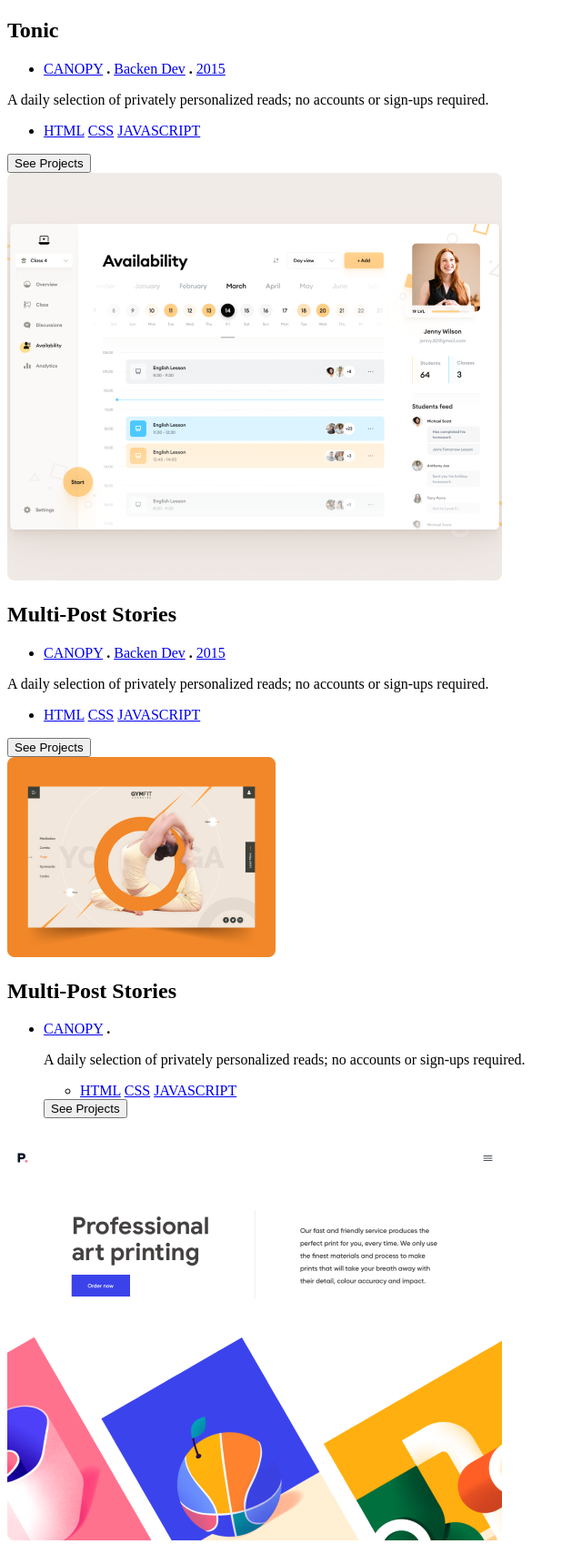
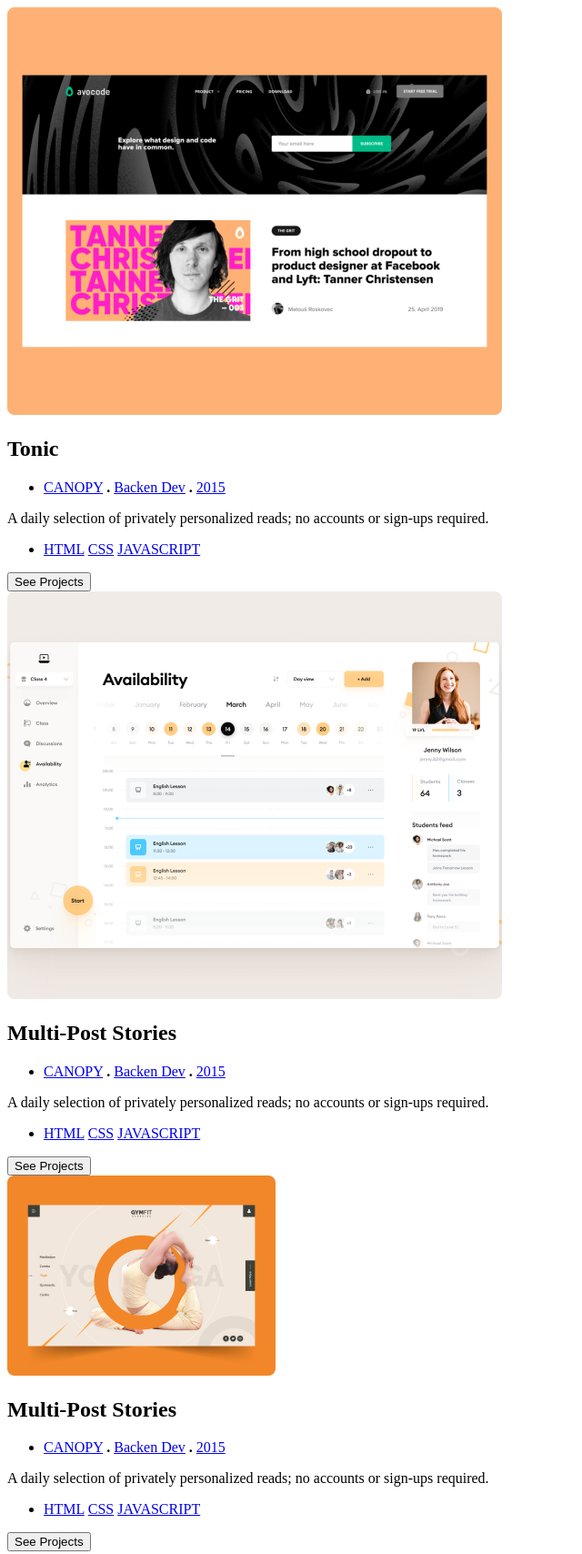
Before and after one commit to azizunnabi/PORT-MOB-PROJ, a website: page index.html in a window 1280 px wide. Shown: the top 1708 px of the page at 91% size, without its empty margins (0-640 px from the left). Drawn offline with Linux system fonts and the light colour scheme.

Commit message:
updated index.html
key changes are made to index.html

```diff
--- a/index.html
+++ b/index.html
@@ -15,6 +15,8 @@
 
 
     <section class="section3">
+
+          <img src="images/c.png" alt="ada" class="imagesec4">
 
         	  <h2 class="tonic tonic1">Tonic</h2>
                 <ul class="seclu">
@@ -103,7 +105,7 @@
 
     <section class="section5">
 
-  <img src="images/e.png" alt="ssss" class="imagesec4 jd"></div>
+  <img src="images/e.png" alt="ssss" class="imagesec4 jd">
 
 
 
@@ -116,6 +118,14 @@
 
                       <a href="/someurl" class="sec3rlink31">CANOPY</a>
                       <b class="sec3p">.</b>
+
+                      <a href="/someurl" class="sec3rlink31">Backen Dev</a>
+                      <b class="sec3p">.</b>
+
+                       <a href="/someurl" class="sec3rlink31">2015</a>
+                    </li>
+                  </uL>
+
 
       <p class="sec3p1 l1"> A daily selection of privately personalized reads; no accounts or sign-ups required.</p>
                   <uL class="tl">
@@ -136,6 +146,13 @@
 
 
  </section>
+
+
+
+
+
+
+
 
 
  <section class="section6">
@@ -174,11 +191,17 @@
                 </li>
               </ul>
 
-
      <button type="submit" class=" bb sec3rbutton sec3rlink4 tm"><span class="d">See Projects</span></button>
 
 
+
+
    </section>
+
+
+
+
+
 
 
   <section class="section7">
@@ -197,6 +220,7 @@
 
       <button type="submit" class=" bb sec3rbutton sec3rlink4 tm bd"><span class="d">GET my resume</span></button>
 
+
                  <div class="dk">
                <ul class="limage">
                     <li><img src="images/dm.PNG" alt="abc" class="dkls"></li>
@@ -210,7 +234,7 @@
 
                     <li><img src="images/s.PNG" alt="abc"></li>
                </ul>
-
+               </div>
     </section>
 
 
```
